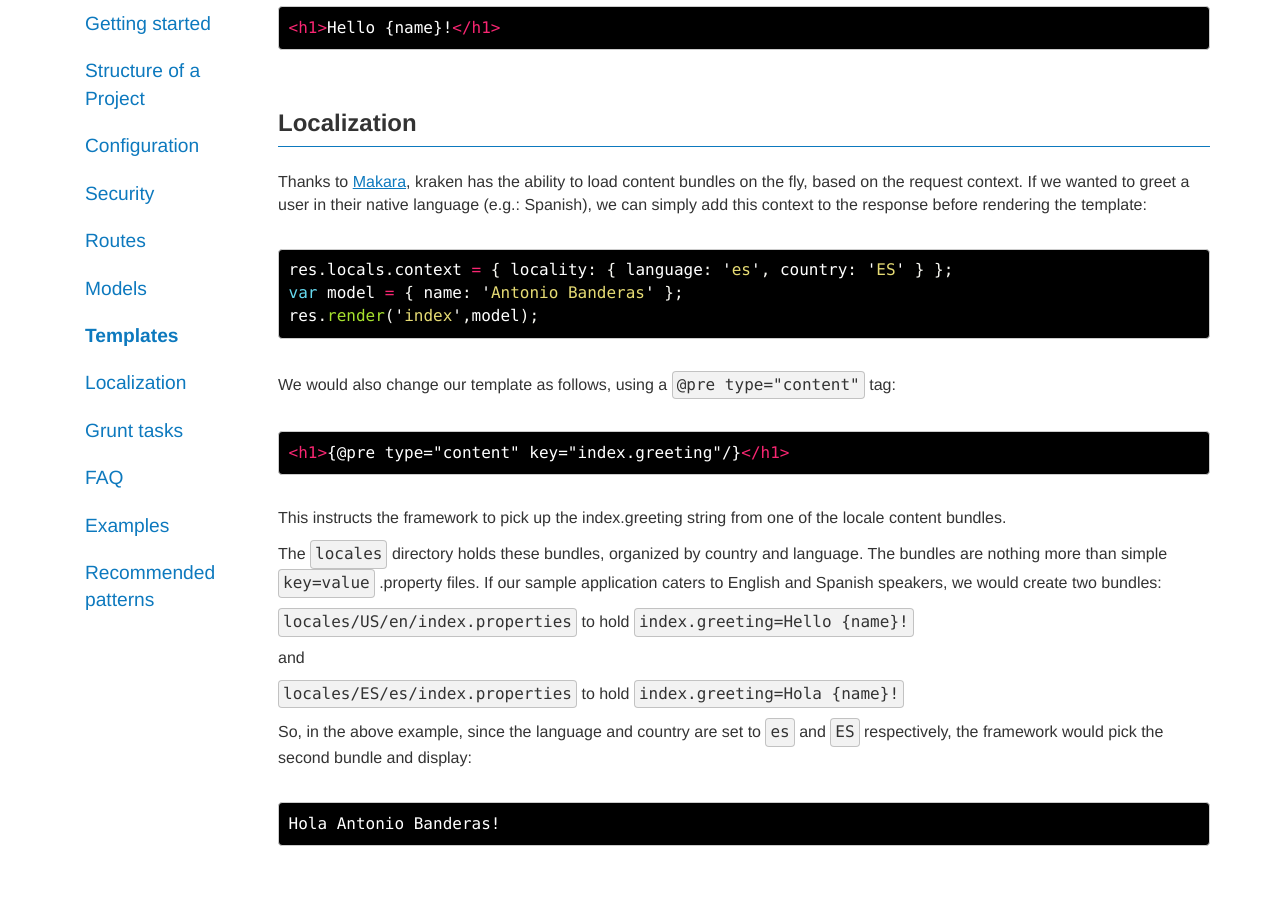
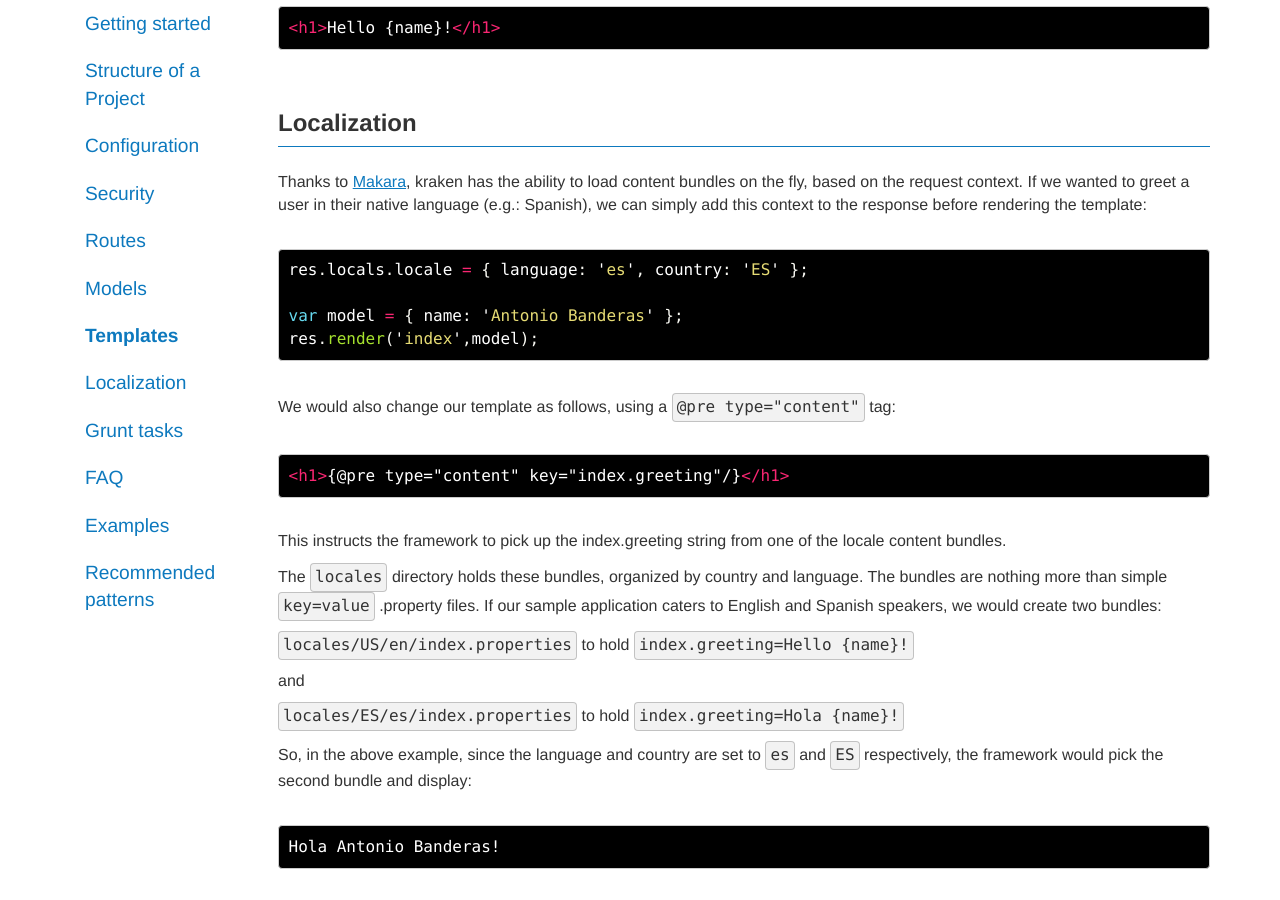
Before and after one commit to krakenjs/krakenjs.github.io, a Jekyll site: the page built from index.md, in a window 1280 px wide and 900 px high, scrolled down 6645 px. Built offline with Jekyll 4.4.1, drawn with Linux system fonts in a browser that asks for light colours.

Commit message:
Update index.md

```diff
--- a/index.md
+++ b/index.md
@@ -268,7 +268,8 @@ Thanks to [Makara](http://github.com/krakenjs/makara), kraken has the ability to
 
 
 {% highlight javascript %}
-res.locals.context = { locality: { language: 'es', country: 'ES' } };
+res.locals.locale = { language: 'es', country: 'ES' };
+
 var model = { name: 'Antonio Banderas' };
 res.render('index',model);
 {% endhighlight %}
```
